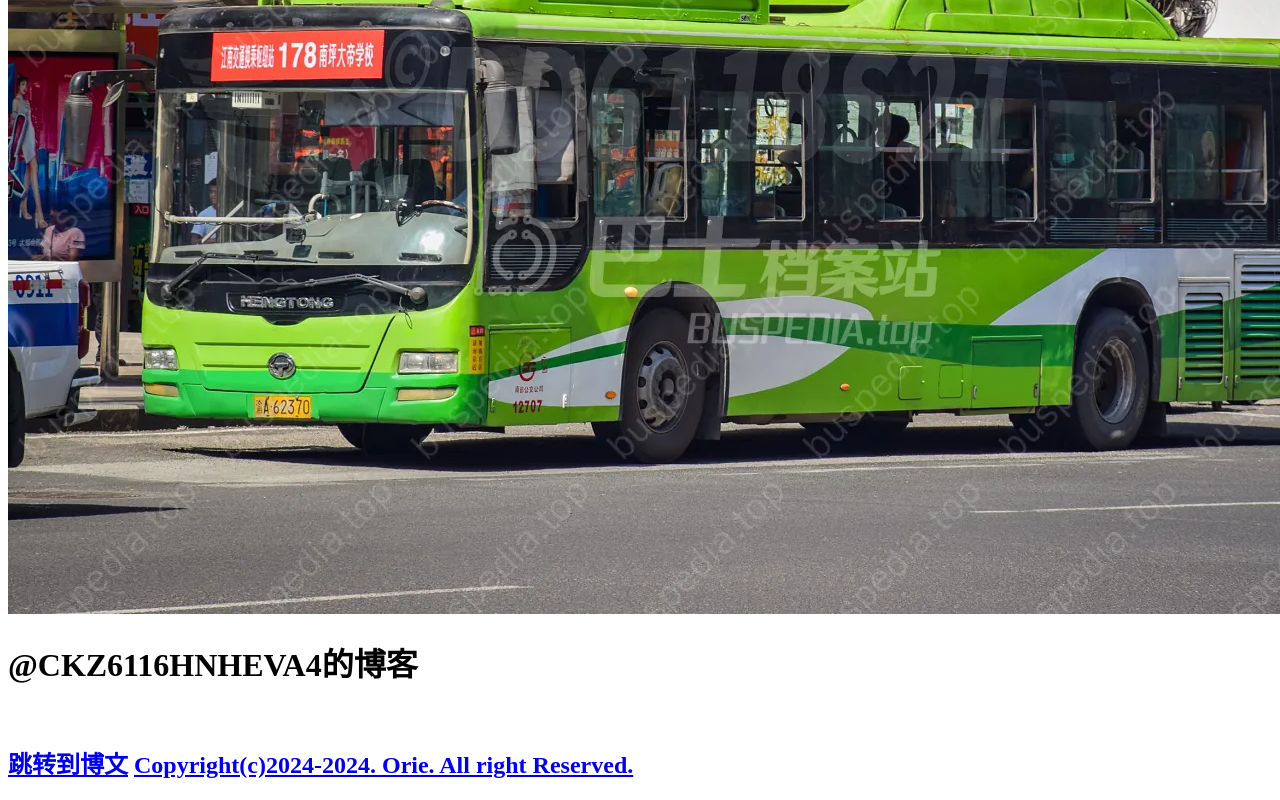
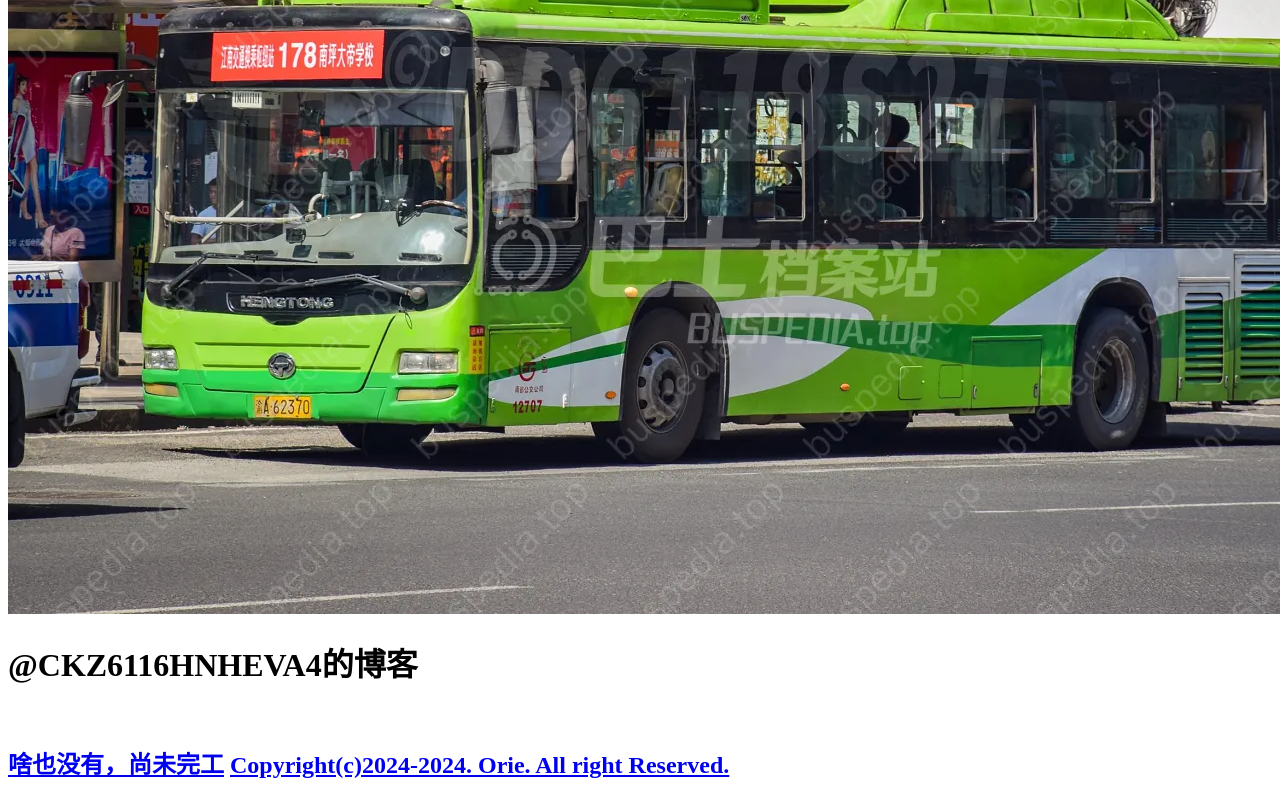
Before and after one commit to fadyou14/oriesblog, a plain HTML site: page index.html in a window 1280 px wide. Shown: the part 327-1127 px from the top of the page. Drawn offline with Linux system fonts and the light colour scheme.

Commit message:
更新 index.html

```diff
--- a/index.html
+++ b/index.html
@@ -9,6 +9,6 @@
     <br>
     <h1><strong>@CKZ6116HNHEVA4的博客</strong></h1>
     <br>
-    <h2><a href="https://www.luogu.com.cn">跳转到博文</a>
+    <h2><a href="https://www.luogu.com.cn">啥也没有，尚未完工</a>
 <a href="https://hydro.ac/user/35362">Copyright(c)2024-2024. Orie. All right Reserved.</a>
 </body>
```
